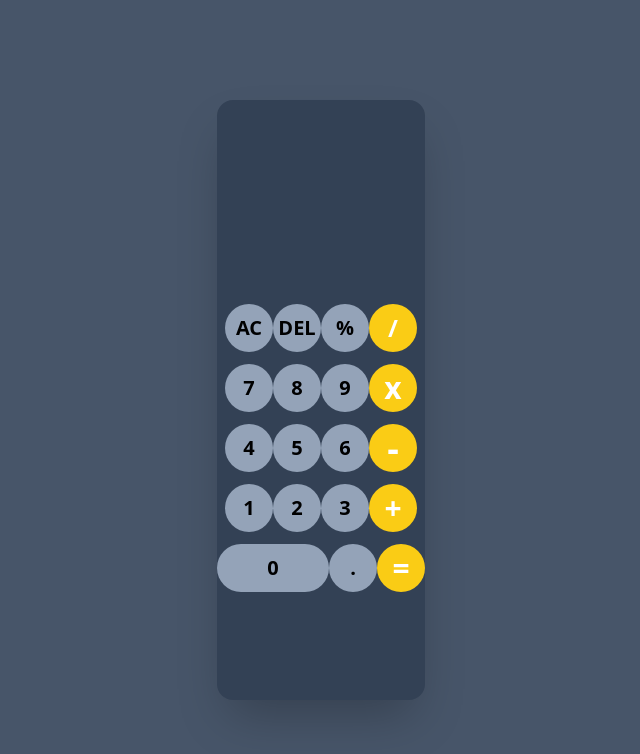
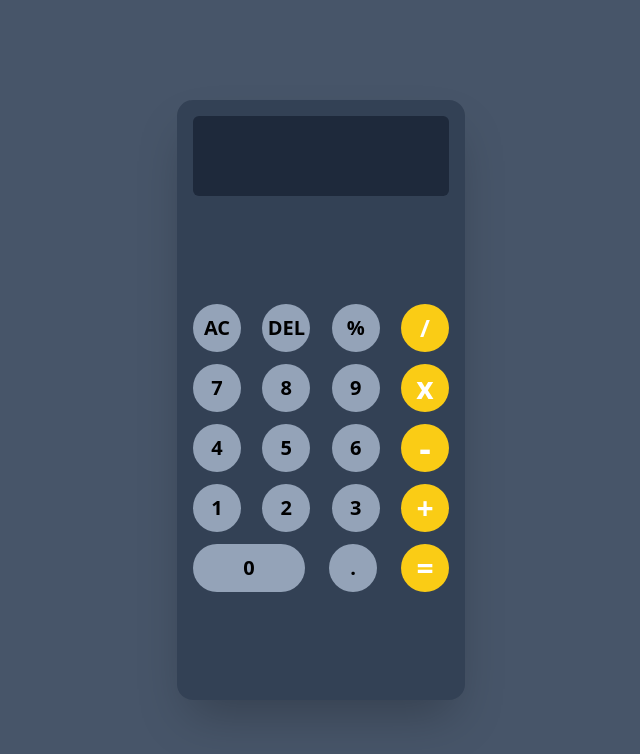
Before and after one commit to AbdulSamad94/Web-Calculator, a plain HTML site: page index.html in a window 1280 px wide. Shown: the whole page, without its empty margins (319-959 px from the left). Drawn offline with Linux system fonts and the light colour scheme.

Commit message:
Update index.html

```diff
--- a/index.html
+++ b/index.html
@@ -10,12 +10,12 @@
 </head>
 
 <body class="h-screen bg-slate-600 flex justify-center items-center font-sans">
-    <div class="bg-slate-700 w-full max-w-md h-3/4 rounded-2xl flex justify-center m-auto flex-col shadow-2xl p-4">
-        <div class="h-20 bg-slate-800 w-full mt-4 relative rounded-md m-auto flex justify-center items-center text-center">
+    <div class="bg-slate-700 w-72 h-3/4 rounded-2xl flex justify-center m-auto flex-col shadow-2xl ">
+        <div class="h-20 bg-slate-800 w-64 mt-4 relative rounded-md m-auto flex justify-center items-center text-center">
             <p id="input" class="text-white font-sans text-5xl text-center absolute right-3"></p>
         </div>
         <div class="h-64 mb-auto flex justify-center items-center flex-col gap-3">
-            <div class="w-full max-w-xs h-14 flex justify-between items-center m-auto">
+            <div class="w-64 h-14 flex justify-between items-center m-auto">
                 <button onclick="toClear()"
                     class="operation transition-all hover:bg-slate-500  bg-slate-400 w-12 h-12 rounded-full text-black text-xl font-semibold"
                     aria-label="All Clear">AC</button>
@@ -27,7 +27,7 @@
                 <button onclick="operations('/')" class=" transition-all hover:bg-yellow-500 operation bg-yellow-400 w-12 h-12 rounded-full text-white text-2xl font-semibold"
                     aria-label="Divide">/</button>
             </div>
-            <div class="w-full max-w-xs h-14 flex justify-between items-center m-auto">
+            <div class="w-64 h-14 flex justify-between items-center m-auto">
                 <button onclick="operations('7')" class="number bg-slate-400 w-12 h-12 rounded-full text-black text-xl font-semibold transition-all hover:bg-slate-500"
                     aria-label="Seven">7</button>
                 <button onclick="operations('8')" class=" transition-all hover:bg-slate-500 number bg-slate-400 w-12 h-12 rounded-full text-black text-xl font-semibold"
@@ -37,7 +37,7 @@
                 <button onclick="operations('*')" class=" transition-all hover:bg-yellow-500 operation bg-yellow-400 w-12 h-12 rounded-full text-white text-3xl font-semibold"
                     aria-label="Multiply">x</button>
             </div>
-            <div class="w-full max-w-xs h-14 flex justify-between items-center m-auto">
+            <div class="w-64 h-14 flex justify-between items-center m-auto">
                 <button onclick="operations('4')" class=" transition-all hover:bg-slate-500 number bg-slate-400 w-12 h-12 rounded-full text-black text-xl font-semibold"
                     aria-label="Four">4</button>
                 <button onclick="operations('5')" class="transition-all hover:bg-slate-500 number bg-slate-400 w-12 h-12 rounded-full text-black text-xl font-semibold"
@@ -47,7 +47,7 @@
                 <button onclick="operations('-')" class=" transition-all hover:bg-yellow-500 operation bg-yellow-400 w-12 h-12 rounded-full text-white text-4xl font-semibold"
                     aria-label="Subtract">-</button>
             </div>
-            <div class="w-full max-w-xs h-14 flex justify-between items-center m-auto">
+            <div class="w-64 h-14 flex justify-between items-center m-auto">
                 <button onclick="operations('1')" class="transition-all hover:bg-slate-500 number bg-slate-400 w-12 h-12 rounded-full text-black text-xl font-semibold"
                     aria-label="One">1</button>
                 <button onclick="operations('2')" class=" transition-all hover:bg-slate-500 number bg-slate-400 w-12 h-12 rounded-full text-black text-xl font-semibold"
@@ -57,7 +57,7 @@
                 <button onclick="operations('+')" class=" transition-all hover:bg-yellow-500 operation bg-yellow-400 w-12 h-12 rounded-full text-white text-3xl font-semibold"
                     aria-label="Add">+</button>
             </div>
-            <div class="w-full max-w-xs h-14 flex justify-between items-center m-auto">
+            <div class="w-64 h-14 flex justify-between items-center m-auto">
                 <button onclick="operations('0')" class="transition-all hover:bg-slate-500 number bg-slate-400 w-28 h-12 rounded-full text-black text-xl font-semibold"
                     aria-label="Zero">0</button>
                 <button onclick="operations('.')" class="transition-all hover:bg-slate-500 number bg-slate-400 w-12 h-12 rounded-full text-black text-xl font-semibold"
```
